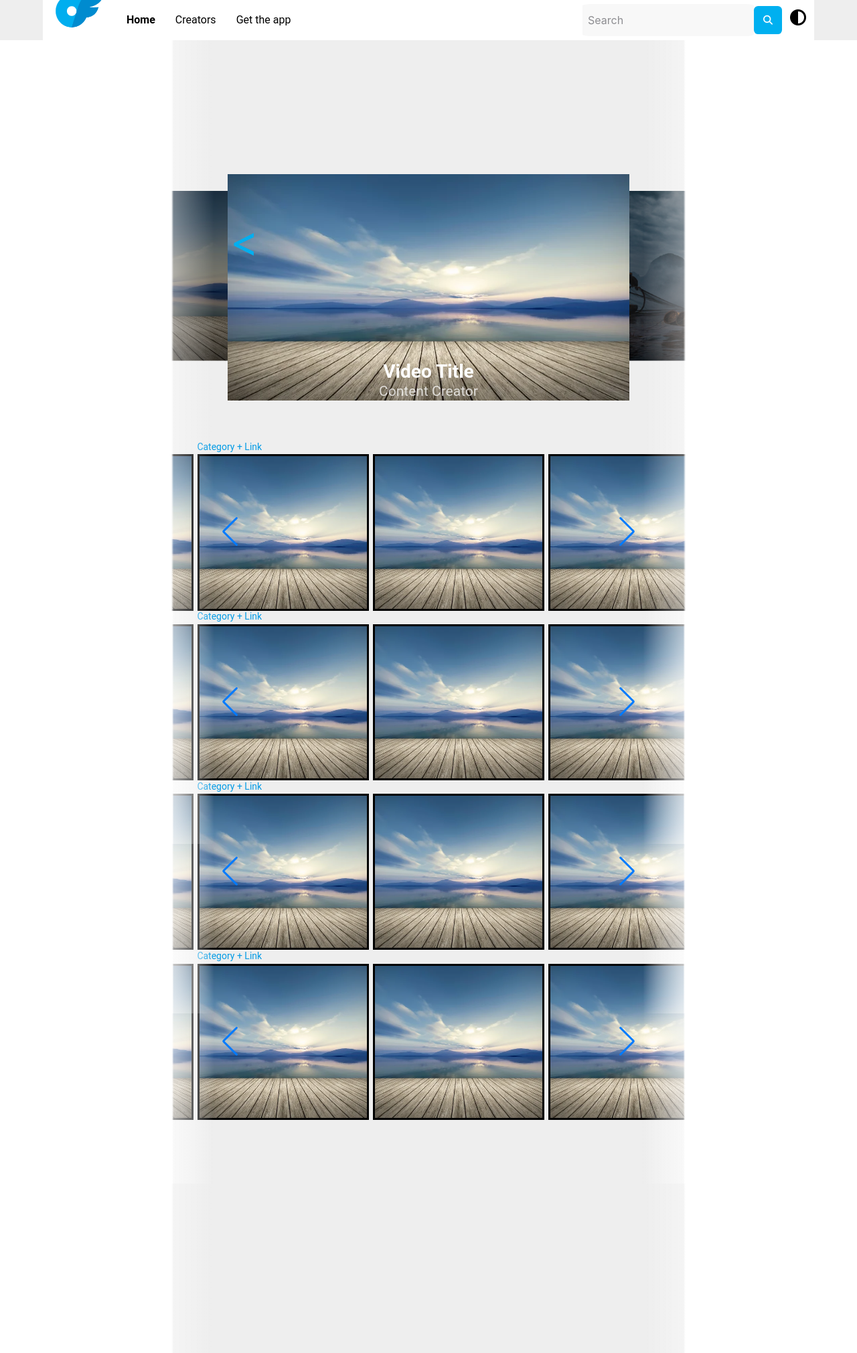
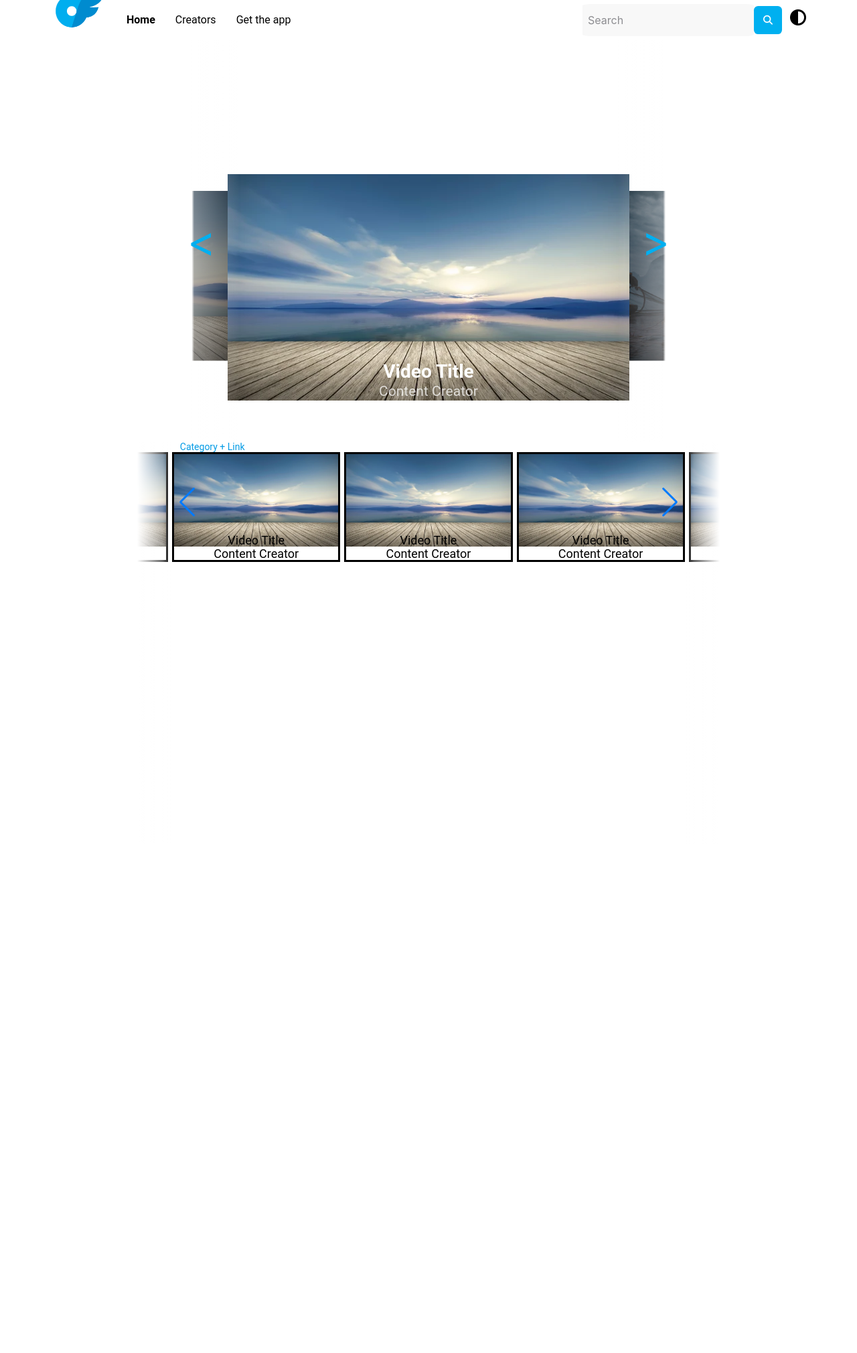
Before and after one commit to ThomasAlanStevens/oftv-replica-php, a PHP site: page / in a window 1280 px wide. Shown: the whole page at 67% size. After the commit the page ends 839 px from the top, so only its background shows below. Run offline with PHP 8.4, Linux system fonts and the light colour scheme; some libraries are stand-ins or nearby versions.

Commit message:
Added fixed category content carousel and white fade.

```diff
--- a/index.html
+++ b/index.html
@@ -82,101 +82,99 @@
                     <h3>Video Title</h3>
                     <h4>Content Creator</h4>
                 </div>
-                <button class="carousel-button prev" data-carousel-button-prev><</button>
-                <button class="carousel-button next" data-carousel-button-next>></button>
             </section>
             <div class="fade-right"></div>
+            <button class="carousel-button prev" data-carousel-button-prev><</button>
+            <button class="carousel-button next" data-carousel-button-next>></button>
         </main>
 
-         <!-- Swiper -->
+        <!-- Swiper Categories Video Display Section -->
 
-    <section class="swiper-container">
-        <h2 class="category"><a href="https://of.tv/">Category + Link</a></h2>
-        <div class="fade-left"></div>
-        <div class="swiper mySwiper">
-            <div class="swiper-wrapper">
-              <div class="swiper-slide"><img src="placeholder.jpg" alt="#"></div>
-              <div class="swiper-slide"><img src="placeholder.jpg" alt="#"></div>
-              <div class="swiper-slide"><img src="placeholder.jpg" alt="#"></div>
-              <div class="swiper-slide"><img src="placeholder.jpg" alt="#"></div>
-              <div class="swiper-slide"><img src="placeholder.jpg" alt="#"></div>
-              <div class="swiper-slide"><img src="placeholder.jpg" alt="#"></div>
-              <div class="swiper-slide"><img src="placeholder.jpg" alt="#"></div>
-              <div class="swiper-slide"><img src="placeholder.jpg" alt="#"></div>
-              <div class="swiper-slide"><img src="placeholder.jpg" alt="#"></div>
+        <section class="swiper-container">
+            <h2 class="category"><a href="https://of.tv/">Category + Link</a></h2>
+            <div class="fade-left-minor"></div>
+            <div class="swiper mySwiper">
+                <div class="swiper-wrapper">
+                    <div class="swiper-slide">
+                        <img src="placeholder.jpg" alt="#">
+                        <div>
+                            <h3>Video Title</h3>
+                            <h4>Content Creator</h4>
+                        </div>
+
+                    </div>
+                    <div class="swiper-slide">
+                        <img src="placeholder.jpg" alt="#">
+                        <div>
+                            <h3>Video Title</h3>
+                            <h4>Content Creator</h4>
+                        </div>
+
+                    </div>
+                    <div class="swiper-slide">
+                        <img src="placeholder.jpg" alt="#">
+                        <div>
+                            <h3>Video Title</h3>
+                            <h4>Content Creator</h4>
+                        </div>
+
+                    </div>
+                    <div class="swiper-slide">
+                        <img src="placeholder.jpg" alt="#">
+                        <div>
+                            <h3>Video Title</h3>
+                            <h4>Content Creator</h4>
+                        </div>
+
+                    </div>
+                    <div class="swiper-slide">
+                        <img src="placeholder.jpg" alt="#">
+                        <div>
+                            <h3>Video Title</h3>
+                            <h4>Content Creator</h4>
+                        </div>
+
+                    </div>
+                    <div class="swiper-slide">
+                        <img src="placeholder.jpg" alt="#">
+                        <div>
+                            <h3>Video Title</h3>
+                            <h4>Content Creator</h4>
+                        </div>
+
+                    </div>
+                    <div class="swiper-slide">
+                        <img src="placeholder.jpg" alt="#">
+                        <div>
+                            <h3>Video Title</h3>
+                            <h4>Content Creator</h4>
+                        </div>
+
+                    </div>
+                    <div class="swiper-slide">
+                        <img src="placeholder.jpg" alt="#">
+                        <div>
+                            <h3>Video Title</h3>
+                            <h4>Content Creator</h4>
+                        </div>
+
+                    </div>
+                    <div class="swiper-slide">
+                        <img src="placeholder.jpg" alt="#">
+                        <div>
+                            <h3>Video Title</h3>
+                            <h4>Content Creator</h4>
+                        </div>
+
+                    </div>
+                </div>
             </div>
             <div class="swiper-button-next"></div>
             <div class="swiper-button-prev"></div>
-            <div class="swiper-pagination"></div>
-        </div>
-        <div class="fade-right"></div>
-    </section>
+            <div class="fade-right-minor"></div>
+        </section>
 
-    <section class="swiper-container">
-        <h2 class="category"><a href="https://of.tv/">Category + Link</a></h2>
-        <div class="fade-left"></div>
-        <div class="swiper mySwiper">
-            <div class="swiper-wrapper">
-              <div class="swiper-slide"><img src="placeholder.jpg" alt="#"></div>
-              <div class="swiper-slide"><img src="placeholder.jpg" alt="#"></div>
-              <div class="swiper-slide"><img src="placeholder.jpg" alt="#"></div>
-              <div class="swiper-slide"><img src="placeholder.jpg" alt="#"></div>
-              <div class="swiper-slide"><img src="placeholder.jpg" alt="#"></div>
-              <div class="swiper-slide"><img src="placeholder.jpg" alt="#"></div>
-              <div class="swiper-slide"><img src="placeholder.jpg" alt="#"></div>
-              <div class="swiper-slide"><img src="placeholder.jpg" alt="#"></div>
-              <div class="swiper-slide"><img src="placeholder.jpg" alt="#"></div>
-            </div>
-            <div class="swiper-button-next"></div>
-            <div class="swiper-button-prev"></div>
-            <div class="swiper-pagination"></div>
-        </div>
-        <div class="fade-right"></div>
-    </section>
 
-    <section class="swiper-container">
-        <h2 class="category"><a href="https://of.tv/">Category + Link</a></h2>
-        <div class="fade-left"></div>
-        <div class="swiper mySwiper">
-            <div class="swiper-wrapper">
-              <div class="swiper-slide"><img src="placeholder.jpg" alt="#"></div>
-              <div class="swiper-slide"><img src="placeholder.jpg" alt="#"></div>
-              <div class="swiper-slide"><img src="placeholder.jpg" alt="#"></div>
-              <div class="swiper-slide"><img src="placeholder.jpg" alt="#"></div>
-              <div class="swiper-slide"><img src="placeholder.jpg" alt="#"></div>
-              <div class="swiper-slide"><img src="placeholder.jpg" alt="#"></div>
-              <div class="swiper-slide"><img src="placeholder.jpg" alt="#"></div>
-              <div class="swiper-slide"><img src="placeholder.jpg" alt="#"></div>
-              <div class="swiper-slide"><img src="placeholder.jpg" alt="#"></div>
-            </div>
-            <div class="swiper-button-next"></div>
-            <div class="swiper-button-prev"></div>
-            <div class="swiper-pagination"></div>
-        </div>
-        <div class="fade-right"></div>
-    </section>
-
-    <section class="swiper-container">
-        <h2 class="category"><a href="https://of.tv/">Category + Link</a></h2>
-        <div class="fade-left"></div>
-        <div class="swiper mySwiper">
-            <div class="swiper-wrapper">
-              <div class="swiper-slide"><img src="placeholder.jpg" alt="#"></div>
-              <div class="swiper-slide"><img src="placeholder.jpg" alt="#"></div>
-              <div class="swiper-slide"><img src="placeholder.jpg" alt="#"></div>
-              <div class="swiper-slide"><img src="placeholder.jpg" alt="#"></div>
-              <div class="swiper-slide"><img src="placeholder.jpg" alt="#"></div>
-              <div class="swiper-slide"><img src="placeholder.jpg" alt="#"></div>
-              <div class="swiper-slide"><img src="placeholder.jpg" alt="#"></div>
-              <div class="swiper-slide"><img src="placeholder.jpg" alt="#"></div>
-              <div class="swiper-slide"><img src="placeholder.jpg" alt="#"></div>
-            </div>
-            <div class="swiper-button-next"></div>
-            <div class="swiper-button-prev"></div>
-            <div class="swiper-pagination"></div>
-        </div>
-        <div class="fade-right"></div>
-    </section>
         <!-- Materialize JS -->
         <script src="https://code.jquery.com/jquery-3.4.1.js"></script>
         <script src="https://cdnjs.cloudflare.com/ajax/libs/materialize/1.0.0/js/materialize.min.js"></script>
--- a/script.js
+++ b/script.js
@@ -19,23 +19,10 @@ $('.prev').click(function(){
 
 // Swiper Initialization
 var swiper = new Swiper(".mySwiper", {
-    slidesPerView: 1,
-    spaceBetween: 0,
+    slidesPerView: 5,
+    spaceBetween: 6,
+    slidesPerGroup: 1,
     loop: true,
-    breakpoints: {
-        640: {
-          slidesPerView: 2,
-          spaceBetween: 0,
-        },
-        768: {
-          slidesPerView: 4,
-          spaceBetween: 0,
-        },
-        1024: {
-          slidesPerView: 5,
-          spaceBetween: 0,
-        },
-      },
     loopFillGroupWithBlank: true,
     navigation: {
       nextEl: ".swiper-button-next",
--- a/styles.css
+++ b/styles.css
@@ -63,7 +63,7 @@ body {
 }
 
 body {
-  background: #eee;
+    background: white;
     font-family: Helvetica Neue, Helvetica, Arial, sans-serif;
     font-size: 14px;
     color: #000;
@@ -192,10 +192,6 @@ main, .carousel-container{
     aspect-ratio: 16/9;
 }
 
-.carousel .carousel-item img.videoIcon{
-
-}
-
 .carousel .carousel-item h3{
     color: white;
     margin: -2.5em 0;
@@ -213,10 +209,9 @@ main, .carousel-container{
     font-size: 1.5em;
 }
 
-
 .carousel-button{
     position: absolute;
-    z-index: 2;
+    z-index: 5;
     background: none;
     border: none;
     transform: translateY(-50%);
@@ -228,11 +223,11 @@ main, .carousel-container{
     padding: 0 .5rem;
 }
 .carousel-button.prev{
-    margin-left: 25%;
+    margin-left: 20%;
 }
 
 .carousel-button.next{
-    margin-rig: 25%;
+    margin-right: 20%;
 }
 .carousel-button:hover{
     background-color: rgb(0, 0, 0);
@@ -253,7 +248,7 @@ main, .carousel-container{
     z-index: 2;
     background: linear-gradient(270deg,rgb(255 255 255/0%) 0%,rgb(255 255 255/39%) 19%,rgb(255 255 255) 20%);
     height: 600px;
-    width: 25vw;
+    width: 28vw;
 }
 
 .fade-right{
@@ -262,39 +257,31 @@ main, .carousel-container{
     top: 0;
     z-index: 2;
     transform: rotate(180deg);
-    background: linear-gradient(270deg,rgb(255 255 255/0%) 0%,rgb(255 255 255/39%) 19%,rgb(255 255 255) 20%);
+    background: linear-gradient(270deg,rgb(255 255 255/0%) 0%,rgb(255 255 255/38%) 19%,rgb(255 255 255) 20%);
     height: 600px;
-    width: 25vw;
+    width: 28vw;
 }
 
 
 /* Swiper.Js Image Carousel */
 
-.swiper-container{
-    position: relative;
-    vertical-align: middle;
-    margin: auto;
-}
-
 .swiper {
     width: 100%;
-  height: 238px;
+    height: 100%;
 }
 
 .swiper-slide {
     border: 3px solid black;
-    margin: 3px;
     text-align: center;
     font-size: 18px;
     background: #fff;
-    width: 422px;
-    height: 98%;
 
     /* Center slide text vertically */
     display: -webkit-box;
     display: -ms-flexbox;
     display: -webkit-flex;
     display: flex;
+    flex-flow: column nowrap;
     -webkit-box-pack: center;
     -ms-flex-pack: center;
     -webkit-justify-content: center;
@@ -308,18 +295,48 @@ main, .carousel-container{
 .swiper-slide img {
     display: block;
     width: 100%;
-    height: 100%;
-    object-fit: cover;
+    aspect-ratio: 16/9;
+}
+
+.swiper-slide div{
+    margin-top: -8%;
+}
+
+  /* Addition Swiper JS Stylings */
+
+.swiper-container{
+    position: relative;
 }
 
 .swiper-button-next{
-    margin-right: 25%;
+    margin-right: 20%;
 }
 
 .swiper-button-prev{
-    margin-left: 25%;
+    margin-left: 20%;
 }
 
 .category{
-margin-left: 23vw;
+    margin-left: 21vw;
 }
+
+.fade-left-minor{
+    position: absolute;
+    left: 0;
+    top: 0;
+    z-index: 2;
+    background: linear-gradient(270deg, rgb(255 255 255/0%) 0%,rgb(255 255 255/39%) 5%,rgb(255 255 255) 20%);
+    height: 600px;
+    width: 20vw;
+}
+
+.fade-right-minor{
+    position: absolute;
+    right: 0;
+    top: 0;
+    z-index: 2;
+    transform: rotate(180deg);
+    background: linear-gradient(270deg,rgb(255 255 255/0%) 0%,rgb(255 255 255/39%) 5%,rgb(255 255 255) 20%);
+    height: 600px;
+    width: 20vw;
+}
```
Lines whose indentation alone changed are shown as unchanged.
